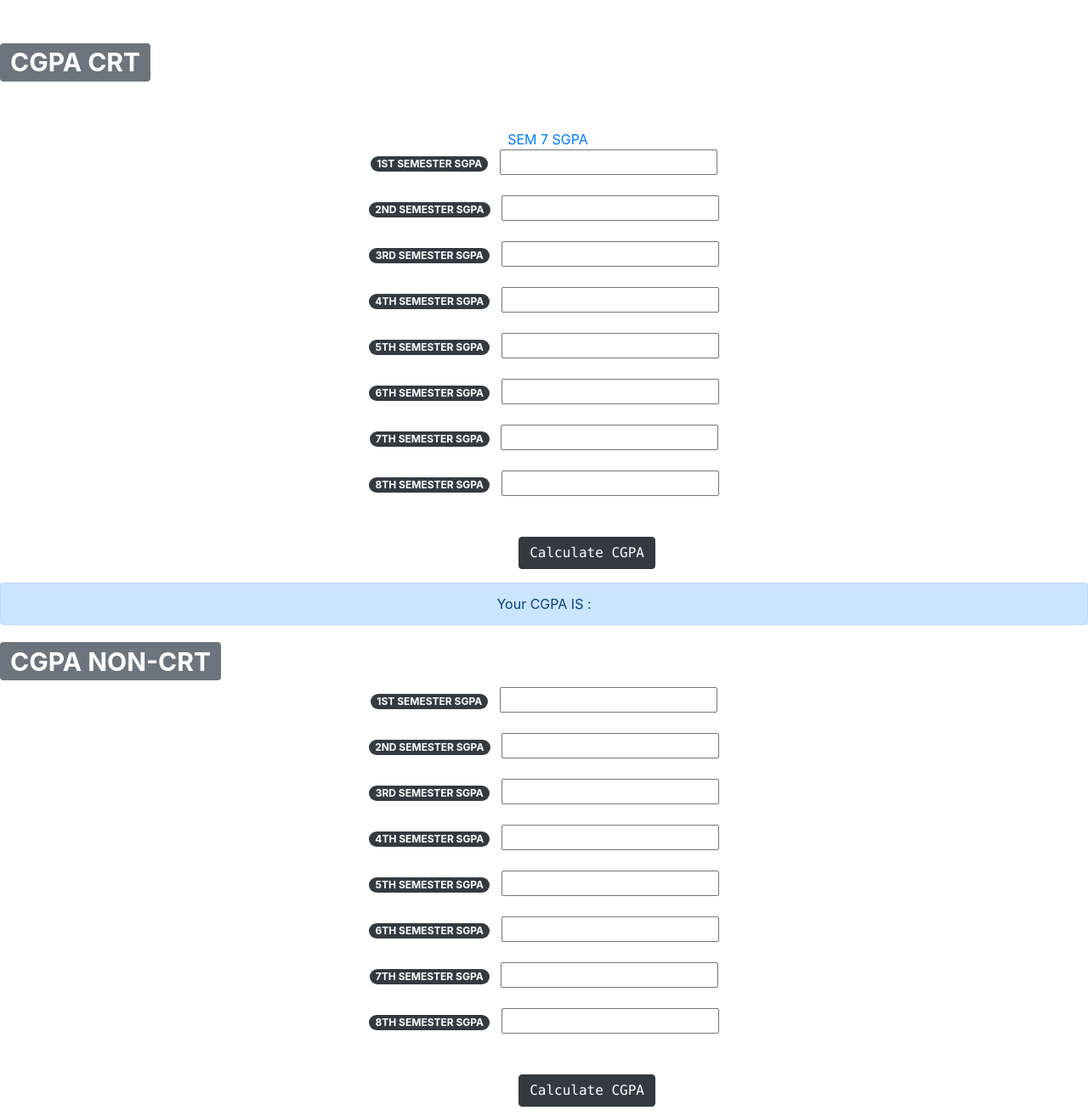
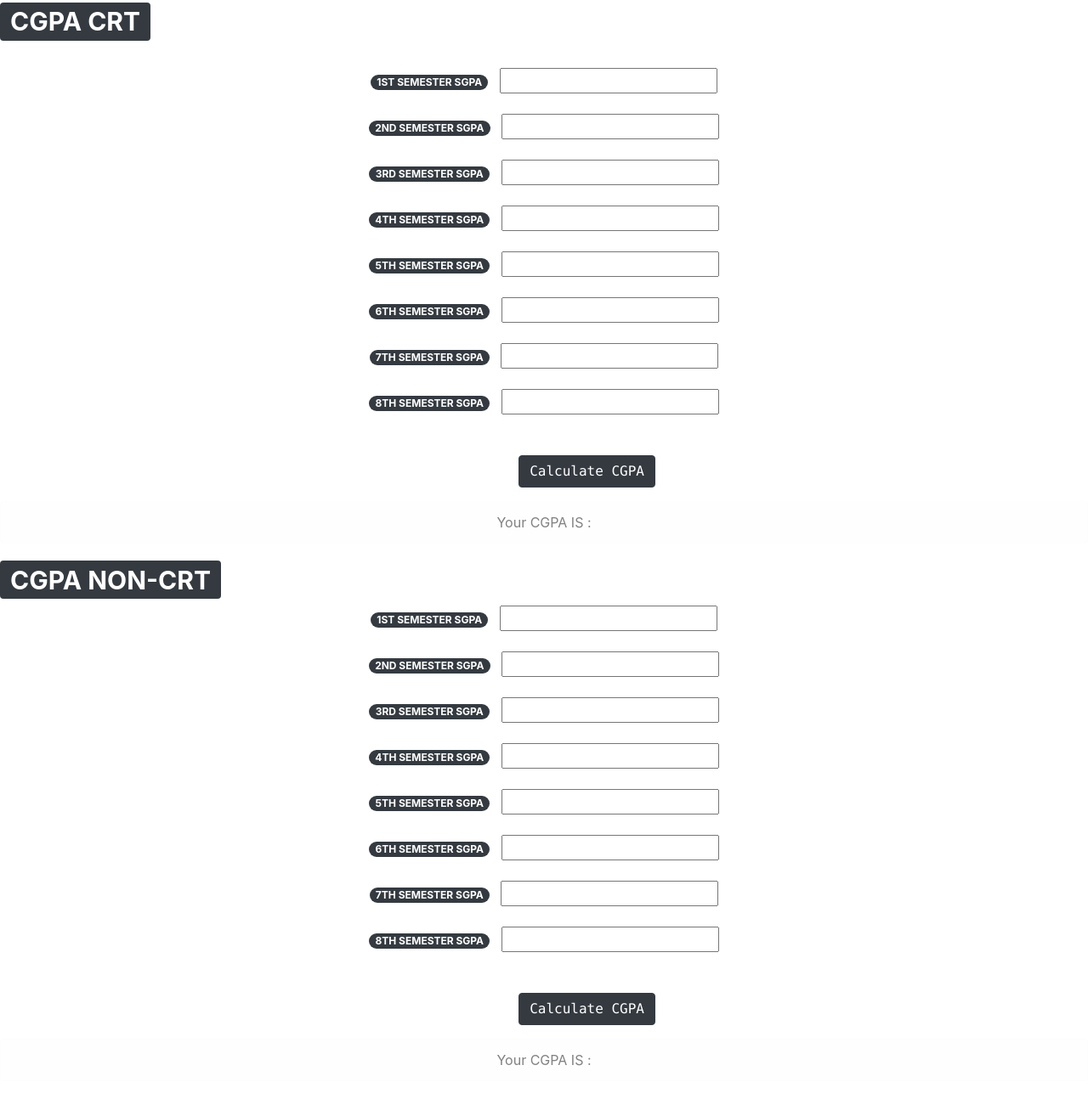
Before and after one commit to bharani1998/klu, a plain HTML site: page index.html in a window 1280 px wide. Shown: the part 106-1420 px from the top of the page at 85% size. After the commit the page ends 1395 px from the top, so only its background shows below. Drawn offline with nearby package versions, Linux system fonts and the light colour scheme.

Commit message:
Update index.html

```diff
--- a/index.html
+++ b/index.html
@@ -19,13 +19,9 @@
 </head>
 
 <body>
-  <br /><br /><br /><br />
-  <h1><span class="badge badge-secondary">CGPA CRT</span></h1>
-  <br><br>
-  <center>
-  &nbsp;
-  <a href="http://klef2016.zohosites.com/sgpa-caluclator.html">SEM 7 SGPA </a>
-  </center>
+  <br /><br />
+  <h1><span class="badge badge-dark">CGPA CRT</span></h1>
+  <br>
   <center>
     <script>
       // <![CDATA[
@@ -88,13 +84,13 @@
       <pre>            <input type="button" class="btn btn-dark" onclick="multiplyBy()" value="Calculate CGPA" /></pre>
     </form>
 
-    <p class="alert alert-primary" role="alert">
+    <p class="alert alert-light" role="alert">
       Your CGPA IS : <br />
       <span id="result"></span>
     </p>
   </center>
 
-  <h1><span class="badge badge-secondary">CGPA NON-CRT</span></h1>
+  <h1><span class="badge badge-dark">CGPA NON-CRT</span></h1>
   <center>
     <script>
       // <![CDATA[
@@ -148,7 +144,7 @@
 
       <pre>            <input type="button" class="btn btn-dark" onclick="By()" value="Calculate CGPA" /></pre>
     </form>
-    <p class="alert alert-primary" role="alert">
+    <p class="alert alert-light" role="alert">
       Your CGPA IS : <br />
       <span id="res"></span>
     </p>
```
